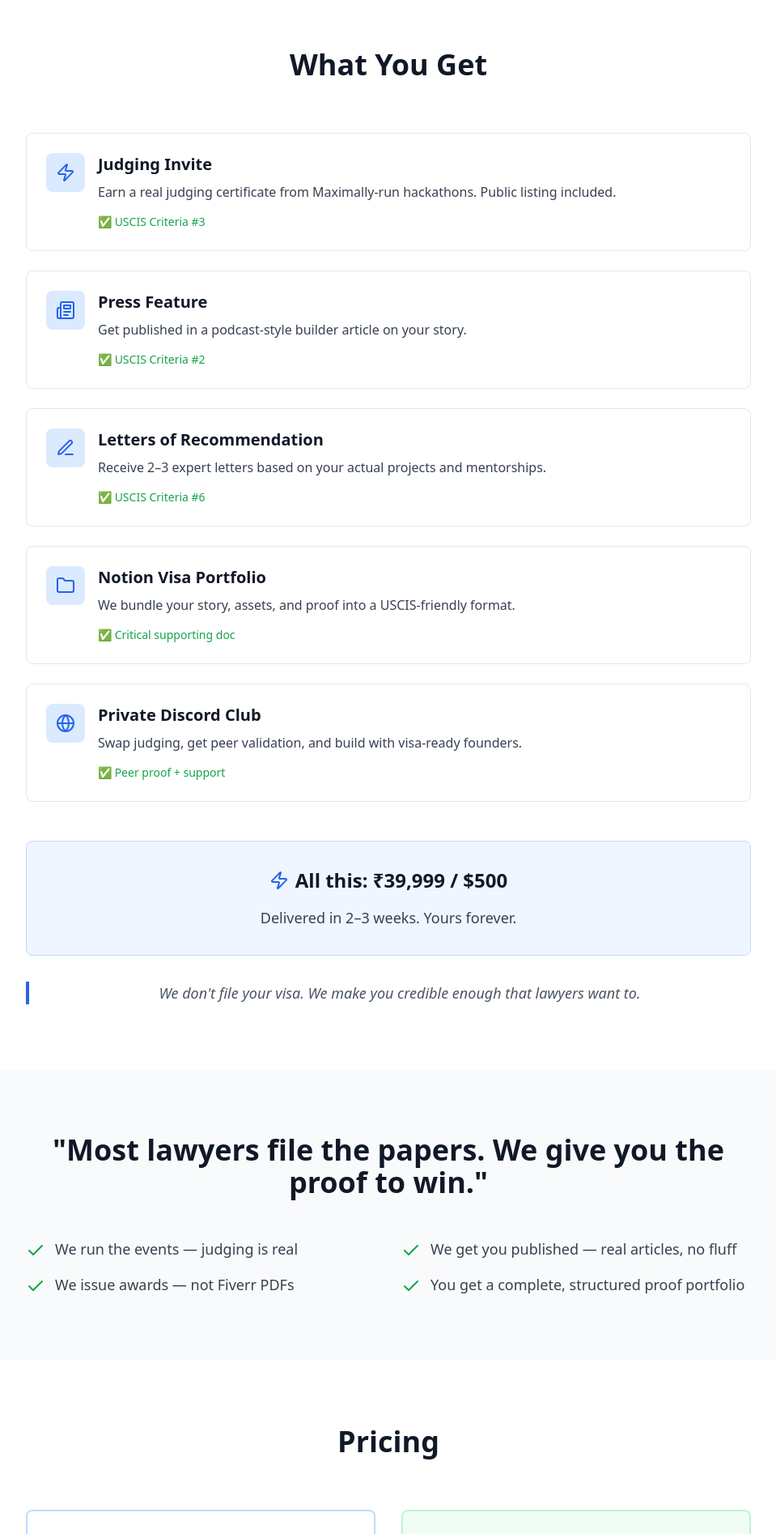
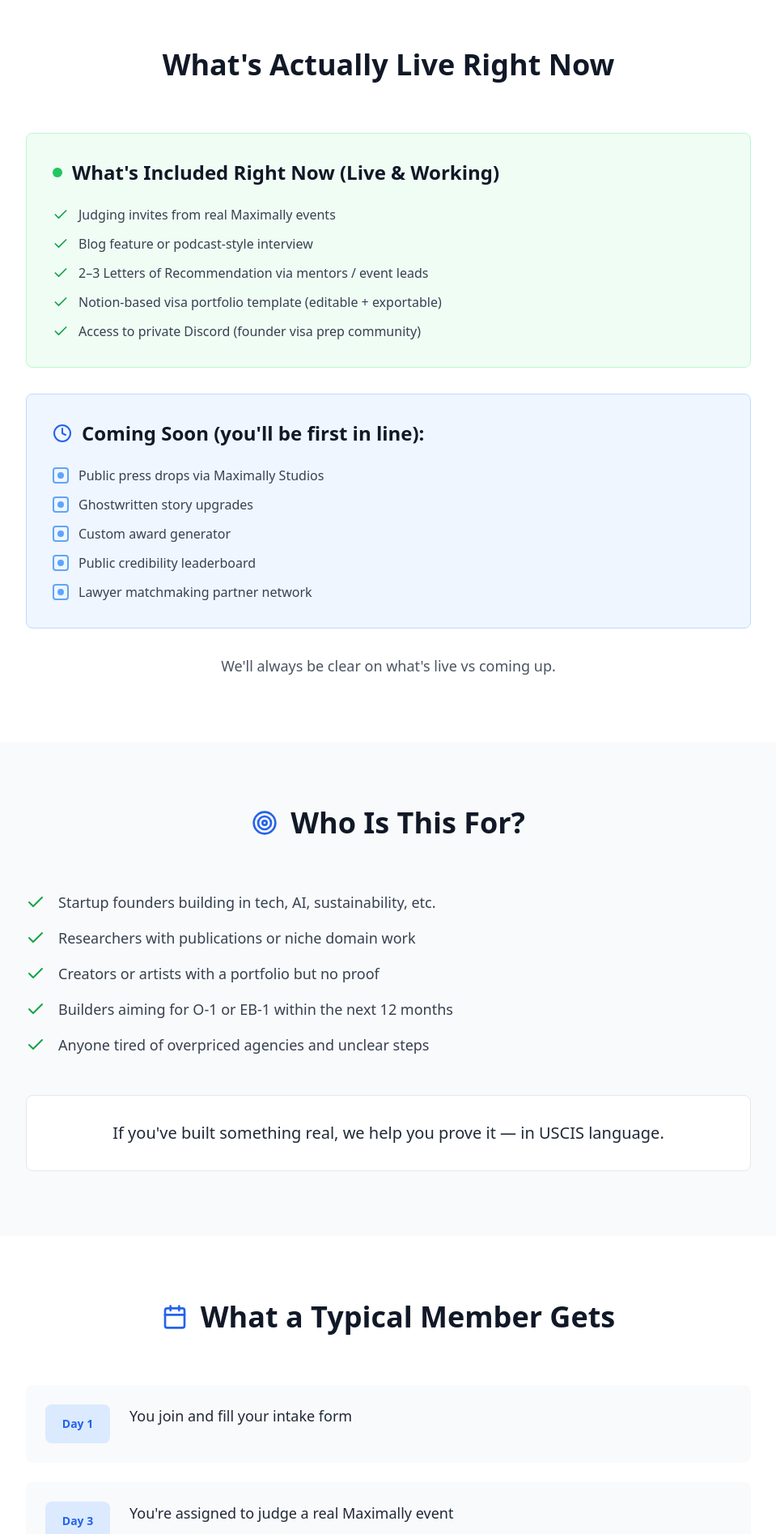
Before and after one commit to extraordinaryclub/visa-proof-hq, a React (Vite) app: page / in a window 1280 px wide. Shown: the part 880-2774 px from the top of the page at 81% size, without its empty margins (160-1119 px from the left). Built offline with nearby package versions, Linux system fonts and the light colour scheme.

Commit message:
Add "What's Live" and "Who This Is For" sections
Implement the "What's Actually Live Right Now" and "Who This Is For" sections to enhance trust, transparency, and conversion rates.

```diff
--- a/src/pages/Index.tsx
+++ b/src/pages/Index.tsx
@@ -1,4 +1,4 @@
-import { Check, ArrowRight, Plus, Minus, Zap, Newspaper, PenLine, Folder, Globe } from "lucide-react";
+import { Check, ArrowRight, Plus, Minus, Zap, Newspaper, PenLine, Folder, Globe, Clock, Target, Calendar } from "lucide-react";
 import { Button } from "@/components/ui/button";
 import { Card, CardContent } from "@/components/ui/card";
 import { Collapsible, CollapsibleContent, CollapsibleTrigger } from "@/components/ui/collapsible";
@@ -82,6 +82,39 @@ const Index = () => {
     }
   ];
 
+  const liveFeatures = [
+    "Judging invites from real Maximally events",
+    "Blog feature or podcast-style interview",
+    "2–3 Letters of Recommendation via mentors / event leads",
+    "Notion-based visa portfolio template (editable + exportable)",
+    "Access to private Discord (founder visa prep community)"
+  ];
+
+  const comingSoonFeatures = [
+    "Public press drops via Maximally Studios",
+    "Ghostwritten story upgrades",
+    "Custom award generator",
+    "Public credibility leaderboard",
+    "Lawyer matchmaking partner network"
+  ];
+
+  const targetAudience = [
+    "Startup founders building in tech, AI, sustainability, etc.",
+    "Researchers with publications or niche domain work",
+    "Creators or artists with a portfolio but no proof",
+    "Builders aiming for O-1 or EB-1 within the next 12 months",
+    "Anyone tired of overpriced agencies and unclear steps"
+  ];
+
+  const timeline = [
+    { day: "Day 1", action: "You join and fill your intake form" },
+    { day: "Day 3", action: "You're assigned to judge a real Maximally event" },
+    { day: "Day 5", action: "You get your first draft LOR + event certificate" },
+    { day: "Day 10", action: "We publish your feature article on Substack" },
+    { day: "Day 14–18", action: "You receive a full Notion + PDF visa portfolio" },
+    { day: "Bonus", action: "You get tagged for a future podcast episode" }
+  ];
+
   return (
     <div className="min-h-screen bg-white">
       {/* Hero Section */}
@@ -123,6 +156,113 @@ const Index = () => {
                 </p>
               </div>
             ))}
+          </div>
+        </div>
+      </section>
+
+      {/* What's Actually Live Right Now */}
+      <section className="px-6 py-20">
+        <div className="max-w-4xl mx-auto">
+          <h2 className="text-4xl font-bold text-center mb-16 text-gray-900">
+            What's Actually Live Right Now
+          </h2>
+
+          <div className="bg-green-50 border border-green-200 rounded-lg p-8 mb-8">
+            <div className="flex items-center mb-6">
+              <div className="w-3 h-3 bg-green-500 rounded-full mr-3"></div>
+              <h3 className="text-2xl font-bold text-gray-900">What's Included Right Now (Live & Working)</h3>
+            </div>
+            <div className="space-y-3">
+              {liveFeatures.map((feature, index) => (
+                <div key={index} className="flex items-start">
+                  <Check className="h-5 w-5 text-green-600 mr-3 mt-0.5 flex-shrink-0" />
+                  <p className="text-gray-700">{feature}</p>
+                </div>
+              ))}
+            </div>
+          </div>
+
+          <div className="bg-blue-50 border border-blue-200 rounded-lg p-8 mb-8">
+            <div className="flex items-center mb-6">
+              <Clock className="h-6 w-6 text-blue-600 mr-3" />
+              <h3 className="text-2xl font-bold text-gray-900">Coming Soon (you'll be first in line):</h3>
+            </div>
+            <div className="space-y-3">
+              {comingSoonFeatures.map((feature, index) => (
+                <div key={index} className="flex items-start">
+                  <div className="w-5 h-5 border-2 border-blue-400 rounded mr-3 mt-0.5 flex-shrink-0 flex items-center justify-center">
+                    <div className="w-2 h-2 bg-blue-400 rounded-full"></div>
+                  </div>
+                  <p className="text-gray-700">{feature}</p>
+                </div>
+              ))}
+            </div>
+          </div>
+
+          <p className="text-lg text-gray-600 text-center font-medium">
+            We'll always be clear on what's live vs coming up.
+          </p>
+        </div>
+      </section>
+
+      {/* Who This Is For */}
+      <section className="px-6 py-20 bg-gray-50">
+        <div className="max-w-4xl mx-auto">
+          <div className="flex items-center justify-center mb-16">
+            <Target className="h-8 w-8 text-blue-600 mr-4" />
+            <h2 className="text-4xl font-bold text-gray-900">Who Is This For?</h2>
+          </div>
+
+          <div className="space-y-4 mb-12">
+            {targetAudience.map((audience, index) => (
+              <div key={index} className="flex items-start">
+                <Check className="h-6 w-6 text-green-600 mr-4 mt-0.5 flex-shrink-0" />
+                <p className="text-lg text-gray-700">{audience}</p>
+              </div>
+            ))}
+          </div>
+
+          <div className="text-center bg-white border border-gray-200 rounded-lg p-8">
+            <p className="text-xl text-gray-800 font-medium">
+              If you've built something real, we help you prove it — in USCIS language.
+            </p>
+          </div>
+        </div>
+      </section>
+
+      {/* What a Typical Member Gets */}
+      <section className="px-6 py-20">
+        <div className="max-w-4xl mx-auto">
+          <div className="flex items-center justify-center mb-16">
+            <Calendar className="h-8 w-8 text-blue-600 mr-4" />
+            <h2 className="text-4xl font-bold text-gray-900">What a Typical Member Gets</h2>
+          </div>
+
+          <div className="space-y-6 mb-12">
+            {timeline.map((item, index) => (
+              <div key={index} className="flex items-start bg-gray-50 rounded-lg p-6">
+                <div className="w-20 h-12 bg-blue-100 rounded-lg flex items-center justify-center flex-shrink-0 mr-6">
+                  <span className="text-sm font-bold text-blue-600">{item.day}</span>
+                </div>
+                <div className="flex-1">
+                  <p className="text-lg text-gray-800">{item.action}</p>
+                </div>
+              </div>
+            ))}
+          </div>
+
+          <div className="text-center bg-blue-600 text-white rounded-lg p-8 mb-8">
+            <h3 className="text-2xl font-bold mb-2">By Week 3 — you're visa-proofed.</h3>
+          </div>
+
+          <div className="text-center">
+            <p className="text-lg text-gray-700 mb-6">
+              Still have questions?<br />
+              → Fill this 1-minute form and we'll get back personally
+            </p>
+            <Button variant="outline" size="lg" className="text-lg px-8 py-4">
+              Contact Us
+            </Button>
           </div>
         </div>
       </section>
```
